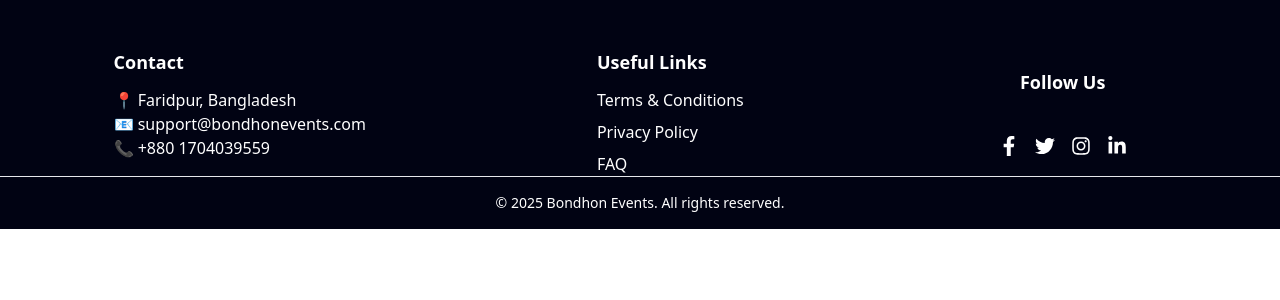
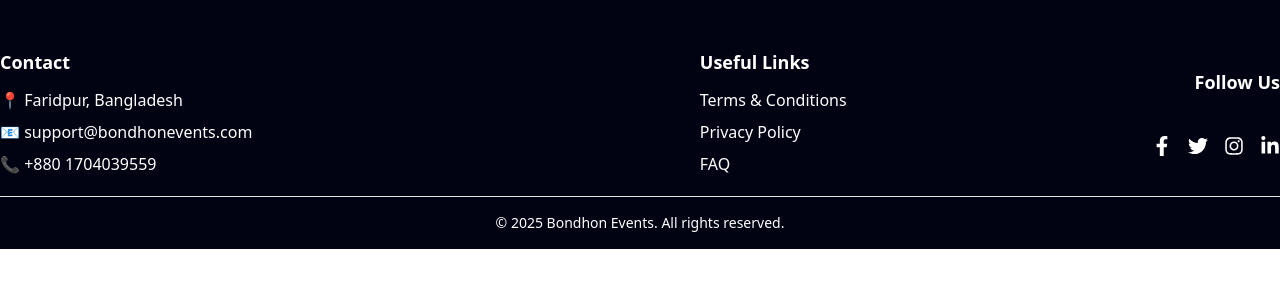
Before and after one commit to ArifulIslamAtrafat118/BondhonEventsClient, a React (Vite) app: page /event in a window 1280 px wide. Shown: the top 300 px of the page. Built offline with nearby package versions, Linux system fonts and the light colour scheme; no server answers.

Commit message:
style: fix Banner & footer alignment

```diff
--- a/src/components/Footer/Footer.jsx
+++ b/src/components/Footer/Footer.jsx
@@ -9,12 +9,12 @@ import { Link } from "react-router";
 const Footer = () => {
   return (
     <footer className="pt-10 lg:pt-12 bg-[#010313]  dark:bg-[#000000de]  text-white dark:text-gray-200">
-      <div className="max-w-7xl mx-auto px-4">
+      <div className="max-w-7xl mx-auto px-4 lg:px-0 mb-3 lg:mb-5">
         {" "}
         <div className=" flex flex-col items-center gap-5 md:grid md:grid-cols-3  ">
-         <div className="col-span-2 flex justify-between gap-9  md:justify-around">
+         <div className="col-span-2 flex justify-between gap-9 ">
            {/* Contact Info */}
-          <div className="text-start">
+          <div className="text-start space-y-2">
             <h2 className="text-lg font-semibold mb-3">Contact</h2>
             <p>📍 Faridpur, Bangladesh</p>
             <p>📧 support@bondhonevents.com</p>
@@ -45,7 +45,7 @@ const Footer = () => {
 
          </div>
           {/* Social Media */}
-          <div className="flex flex-col items-center justify-center gap-7">
+          <div className="flex flex-col items-end justify-center gap-7">
             <h2 className="text-lg font-semibold mb-3">Follow Us</h2>
             <div className="flex gap-4">
               <a
--- a/src/components/Header/Banner/Banner.jsx
+++ b/src/components/Header/Banner/Banner.jsx
@@ -86,7 +86,8 @@ const Banner = () => {
               className="h-[75vh] sm:h-[85vh] md:h-[90vh] bg-cover bg-center  text-center "
               style={{ backgroundImage: `url(${slide.image})` }}
             >
-              <div className="bg-black/60 dark:bg-gray-900/60 p-6 sm:p-8 md:p-10  text-white w-full h-full flex items-center lg:items-start justify-center flex-col">
+              <div className="bg-black/60 dark:bg-gray-900/60 p-6 sm:p-8 md:p-10  text-white w-full h-full  ">
+                <div className="max-w-7xl mx-auto h-full flex items-center lg:items-start justify-center flex-col">
                   <h2 className="text-2xl sm:text-3xl md:text-4xl xl:text-5xl font-bold mb-4">
                     {slide.title}
                   </h2>
@@ -104,6 +105,7 @@ const Banner = () => {
                   </button>
                 </div>
               </div>
+            </div>
           </SwiperSlide>
         ))}
       </Swiper>
```
Lines whose indentation alone changed are shown as unchanged.
